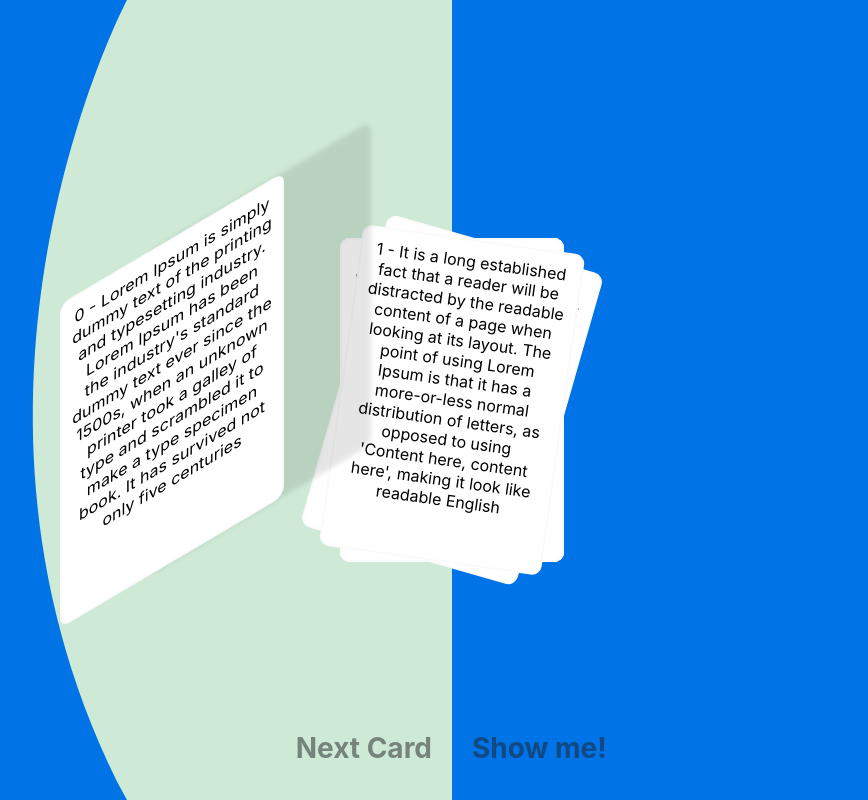
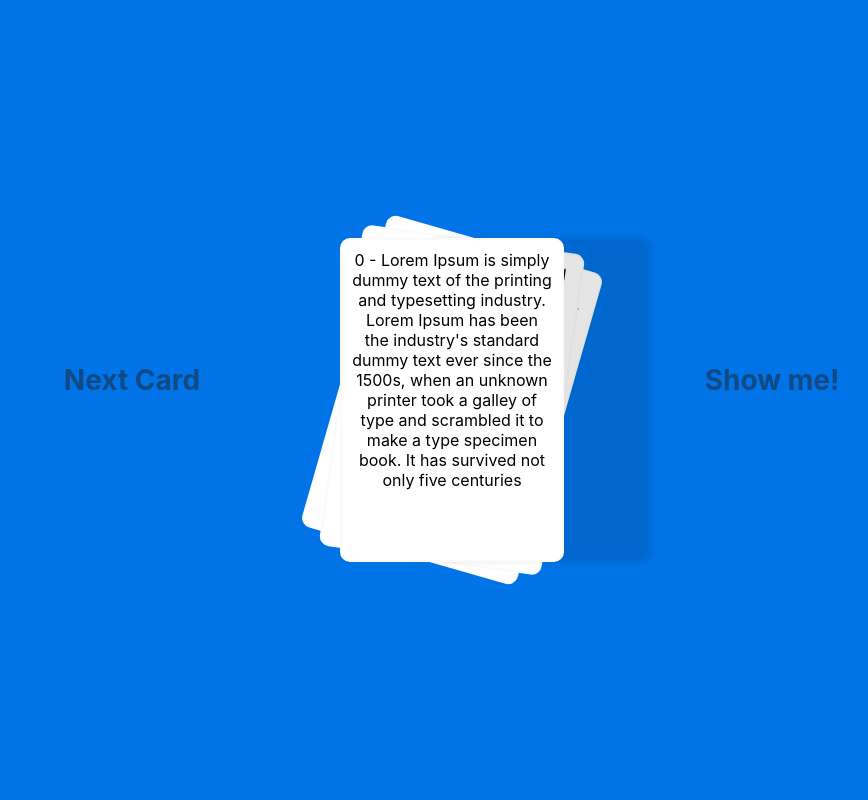
Before and after one commit to ganeshchandan/POC, a React (Create React App) app: page / in a window 1280 px wide. Shown: the whole page, without its empty margins (188-1056 px from the left). Built offline with nearby package versions, Linux system fonts and the light colour scheme.

Commit message:
Final changes

```diff
--- a/src/cards/canvas.tsx
+++ b/src/cards/canvas.tsx
@@ -107,7 +107,7 @@ const Canvas = ({
 
         if( count <= halfWidth){
             clearTimeout(timerRef.current);
-            const timer = setTimeout(() => oneSideCanvas(side,width,halfWidth,height, count+1), 10);
+            const timer = setTimeout(() => oneSideCanvas(side,width,halfWidth,height, count+1), 0);
             timerRef.current = timer;
         }
    }
--- a/src/cards/card.tsx
+++ b/src/cards/card.tsx
@@ -1,5 +1,16 @@
-const Card = ({content, className} : {content:string; className : string;}) => {
-    return <div className={`card ${className}`}>
+const Card = ({content, className, isSelected, handleCloseClick} :
+    {content:string; className : string; isSelected : boolean; handleCloseClick : () => void}) => {
+    const handleMouseEnter = (event : any) => {
+        event.preventDefault();
+    }
+
+    const handleMouseLeave = (event : any) => {
+        event.preventDefault();
+    }
+
+    return <div className={`card ${className}`}  onMouseEnter={handleMouseEnter}
+    onMouseLeave={handleMouseLeave}>
+        {isSelected && <div className="closeIcon" onClick={handleCloseClick}> X </div>}
         {content}
     </div>
 }
--- a/src/cards/cards.scss
+++ b/src/cards/cards.scss
@@ -1,4 +1,40 @@
 *{
+    @keyframes slidein {
+        0% {
+            width: 300px;
+            transform: matrix(1, .59, 0, 1, 150, 0);
+        }
+
+        // 50% {
+        //     width: 300px;
+        //     transform: matrix(1, .59, 0, 1, 150, 0);
+        // }
+
+        100%{
+            display: block;
+            z-index: 0;
+            width: 700px;
+            transform: matrix(1, 0, 0, 1, 0, 200)
+        }
+    }
+
+    @keyframes slideOut {
+        0% {
+            display: block;
+            z-index: 0;
+            width: 700px;
+            transform: matrix(1, 0, 0, 1, 0, 200)
+        }
+
+        50% {
+            width: 300px;
+            transform: matrix(1, .59, 0, 1, 150, 0);
+        }
+
+        100%{
+            transform: matrix(1, 0, 0, 1, 0, 0);
+        }
+    }
     .App{
         overflow: hidden;
         position: relative;
@@ -20,13 +56,15 @@
                 width: 100%;
                 height: 100%;
                 display: grid;
-                align-self: center;
                 justify-content: center;
+                align-items: center;
                 grid-template-columns: 50% 50%;
                 // padding-top: 55%;
                 box-sizing: border-box;
                 color: #202124;
                 font-weight: 700;
+                z-index: -1;
+                position: absolute;
                 >div{
                     width: 100%;
                     height: 100%;
@@ -35,20 +73,30 @@
                     opacity: 0.5;
                     font-size: 28px;
                     line-height: 24px;
-                    align-items: flex-end;
+                    align-items: center;
                     padding-bottom: 40px;
                     box-sizing: border-box;
+                    transition: all .2s ease-in-out;
                 }
                 .nextCard{
-                    justify-content: flex-end;
-                    padding-right: 20px;
+                    &:hover{
+                        -webkit-transform:translate3d(-50px, 0px, 0px);
+                        transform: translate3d(-50px, 0px, 0px);
+                        color: #fff;
+                        opacity: 1
+                    }
                 }
                 .showme{
-                    justify-content: flex-start;
-                    padding-left: 20px;
+                    &:hover{
+                        -webkit-transform:translate3d(50px, 0px, 0px);
+                        transform: translate3d(50px, 0px, 0px);
+                        color: #fff;
+                        opacity: 1
+                    }
                 }
             }
             .card{
+                display: none;
                 height: 300px;
                 width: 200px;
                 background-color: white;
@@ -66,31 +114,68 @@
                 z-index: -3;
                 border: 2px solid #fAFAFA;
                 padding: 10px;
-                transition: all .3s ease-in;
-                transition: background-color .25s ease-out,opacity .2s linear,-webkit-transform .2s ease-in-out;
-                transition: transform .2s ease-in-out,background-color .25s ease-out;
-                transition: transform .2s ease-in-out,background-color .25s ease-out;
-                -webkit-transition: background-color .25s ease-out,opacity .2s linear,-webkit-transform .2s ease-in-out;
+                transition: all .5s ease-in;
+                transition: background-color .5s ease-out,opacity .5s linear,-webkit-transform .5s ease-in-out;
+                transition: transform .5s ease-in-out,background-color .5s ease-out;
+                transition: transform .5s ease-in-out,background-color .5s ease-out;
+                -webkit-transition: background-color .5s ease-out,opacity .5s linear,-webkit-transform .5s ease-in-out;
+
+                &.selectedCard{
+                    display: block;
+                    z-index: 0;
+                    transition: slidein .2s ease-in-out;
+                    animation-fill-mode: forwards;
+                    animation-name: slidein;
+                    animation-duration: 1s;
+                }
+
+                &.deselectedCard{
+                    display: block;
+                    z-index: 0;
+                    animation-fill-mode: forwards;
+                    animation-name: slideOut;
+                    animation-duration: 1s;
+                }
 
                 &.selectingCard_left{
-                    transform: matrix(1, -.59, 0, 1, -280, 0);
+                    transform: matrix(1, -.59, 0, 1, -150, 0);
                 }
                 &.selectingCard_right{
-                    transform: matrix(1, .59, 0, 1, 280, 0);
+                    transform: matrix(1, .59, 0, 1, 150, 0);
+                }
+
+                &.lastCardSwip{
+                    display: block;
+                    transform: matrix(1, .9, 0, 1, -1000, 0);
                 }
 
                 &.activeCard{
                     z-index: 1;
-
+                    display: block;
                     box-shadow: 87px 0px 5px rgba(0,0,0,.1);
                 }
                 &.secondCard{
+                    display: block;
                     transform: rotate(8deg);
                     z-index: -1;
                 }
                 &.thirdCard{
+                    display: block;
                     transform: rotate(16deg);
                     z-index: -2;
+                }
+
+                .closeIcon{
+                    width: 20px;
+                    height: 20px;
+                    float: right;
+                    border: 2px solid #999;
+                    border-radius: 50%;
+                    color: #999;
+                    display: flex;
+                    align-items: center;
+                    justify-content: center;
+                    font-size: 12px;
                 }
             }
         }
--- a/src/cards/index.tsx
+++ b/src/cards/index.tsx
@@ -23,10 +23,12 @@ const Cards = () => {
         id : 1,
         color : "#0073e6",
         content : "Lorem Ipsum is simply dummy text of the printing and typesetting industry. Lorem Ipsum has been the industry's standard dummy text ever since the 1500s, when an unknown printer took a galley of type and scrambled it to make a type specimen book. It has survived not only five centuries"
-    })
+    });
+    const [swipedLeftCard, setSwipedLeftCard] = useState(-1)
     const [side, setSide] = useState<TSide>("none")
-
     const {selectedIndex, color} = selectedCard;
+    const [selectedCardNo , setSelectedCardNo] = useState(-1);
+    const [closedCardNo , setClosedCardNo] = useState(-1)
 
     const [contents] = useState([{
         id : 0,
@@ -63,8 +65,13 @@ const Cards = () => {
     }
 ]);
 
+    // useEffect(() => {
+    //     setTimeout(() => setSelectedCardNo((state) => 0), 10000)
+    // }, [])
+
     const handleSetSelectedCard = () => {
         setSide("both");
+        setSwipedLeftCard(selectedIndex);
         setSelectedCard(() => {
             const index = selectedIndex + 1;
             return {
@@ -79,27 +86,46 @@ const Cards = () => {
         const secondIndex =  (selectedIndex + 1) % length;
         const thirdIndex =  (selectedIndex + 2) % length;
         return contents.map(({content}, index) => {
-            // const index = (selectedCard + count) % length;
             let className = "";
-            if(selectedIndex === index){
+            if(index === selectedCardNo){
+                className = " selectedCard"
+            }else if (closedCardNo === index){
+                className = "deselectedCard";
+            } else if(selectedIndex === index){
                 className = `activeCard selectingCard_${side}`;
-            }else if(secondIndex === index){
+            } else if(secondIndex === index){
                 className = "secondCard";
-            }else if(thirdIndex === index){
+            } else if(thirdIndex === index){
                 className = "thirdCard";
             }
-            return <Card content = {`${index} - ${content}`} key= {index} className={className}/>
+
+            if(swipedLeftCard === index){
+                className = "lastCardSwip"
+            }
+            return <Card handleCloseClick = {handleCloseClick} content = {`${index} - ${content}`} key= {index} className={className} isSelected = {index === selectedCardNo}/>
         } )
     }
 
     const handleMouseEnter = (event : any) => {
         const {dataset} = event.target;
-        const {side} = dataset;
-        setSide(() => side);
+        const {side : datasetID} = dataset;
+        // setClosedCardNo(-1);
+        if(side !== datasetID){
+            setSide(() => datasetID);
+        }
     }
 
     const handleMouseLeave = () => {
         setSide(() => "none");
+    }
+
+    const handleSetSelectedCardNo =() => {
+        setSelectedCardNo(selectedIndex)
+    }
+
+    const handleCloseClick = () => {
+        setClosedCardNo(selectedCardNo);
+        setSelectedCardNo(-1)
     }
 
     return <CardContext.Provider value={{selectedCard, setSelectedCard}}>
@@ -111,12 +137,14 @@ const Cards = () => {
             <div className="nextCard"
                 onClick = {handleSetSelectedCard}
                 onMouseEnter={handleMouseEnter}
+                onMouseOver={handleMouseEnter}
                 onMouseLeave={handleMouseLeave}
                 data-side = "left"
             >
                 Next Card
             </div>
             <div className="showme"
+                onClick = {handleSetSelectedCardNo}
                 onMouseEnter={handleMouseEnter}
                 onMouseLeave={handleMouseLeave}
                 data-side = "right"
```
Also changed, not shown: 1 other file (tests, documents, lock files or other folders).
